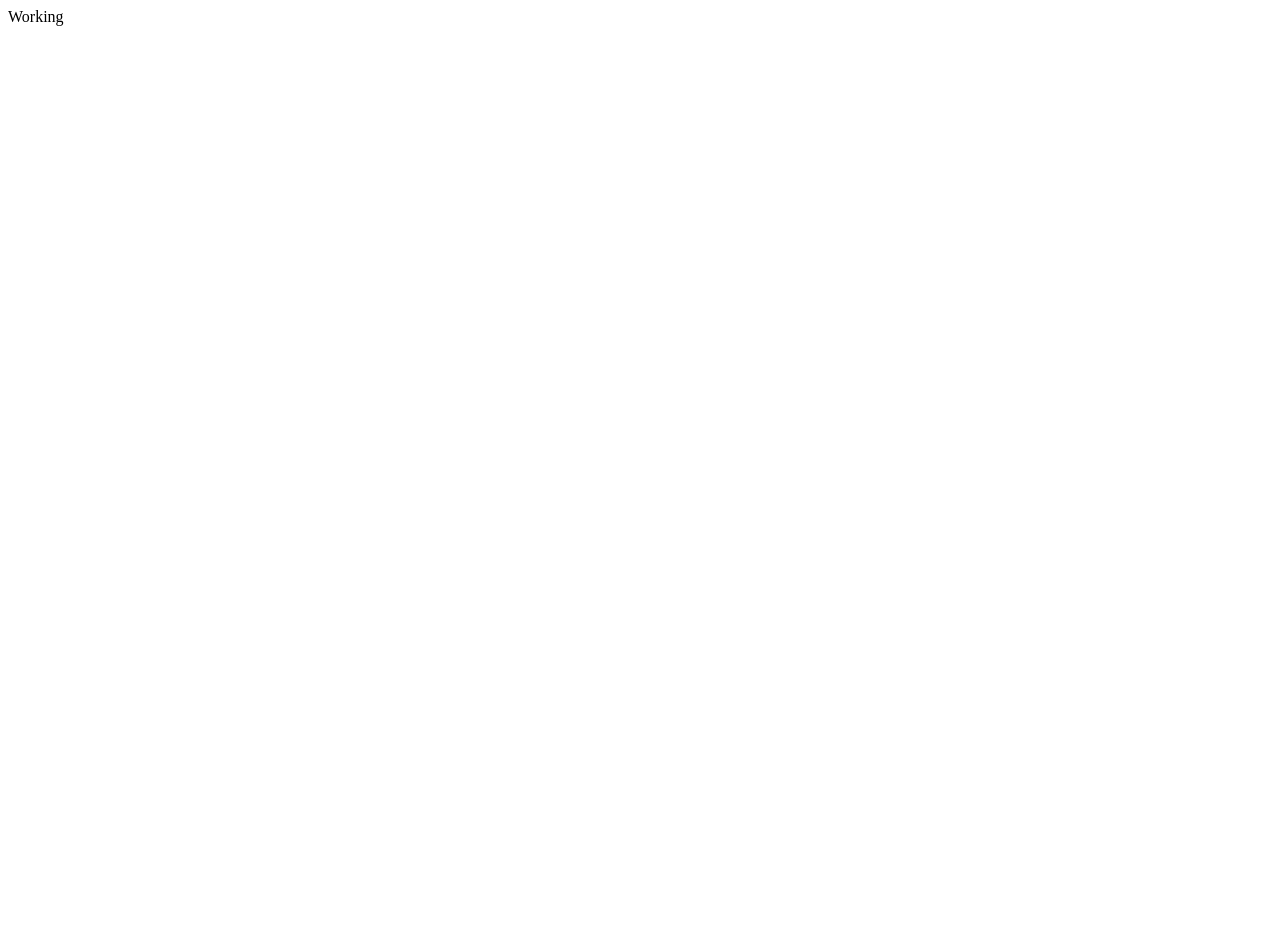
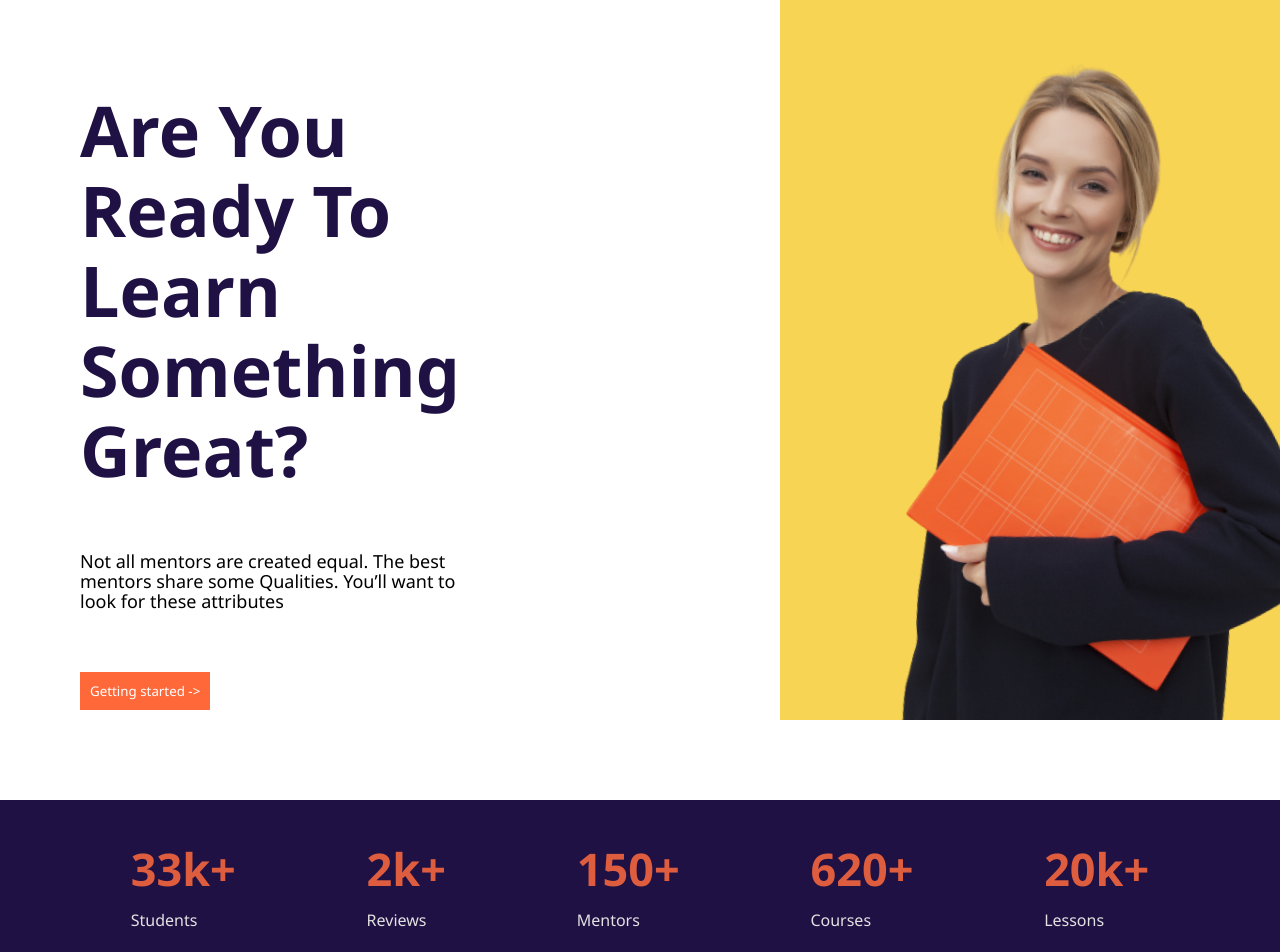
Before and after one commit to akutagawayep/kundalik, a React (Create React App) app in the folder client/: page / in a window 1280 px wide. Shown: the top 952 px of the page. Before the commit the page ends 800 px from the top, so only its background shows below. Built offline with nearby package versions, Linux system fonts and the light colour scheme.

Commit message:
main page(base)

```diff
--- a/client/src/App.jsx
+++ b/client/src/App.jsx
@@ -1,9 +1,10 @@
+import HomePage from './pages/home';
 import './styles/App.scss';
 
 function App() {
   return (
     <div className="App">
-      Working
+      <HomePage/>
     </div>
   );
 }
--- a/client/src/components/UI/btn/btn.module.scss
+++ b/client/src/components/UI/btn/btn.module.scss
@@ -0,0 +1,8 @@
+.root {
+  padding: 10px;
+
+  border: 0;
+  border-radius: 0%;
+
+  color: #fff;
+}
--- a/client/src/components/UI/btn/index.jsx
+++ b/client/src/components/UI/btn/index.jsx
@@ -1,9 +1,9 @@
 import React from 'react'
 import s from "./btn.module.scss"
 
-const Btn = () => {
+const Btn = (props) => {
   return (
-    <div>Btn</div>
+    <button className={s.root} style={props.bg}>{props.text}</button>
   )
 }
 
--- /dev/null
+++ b/client/src/pages/home/homeComponents/StartingBlock/index.jsx
@@ -0,0 +1,18 @@
+import React from "react";
+import s from "./startingBlock.module.scss";
+
+const StartingBlock = (props) => {
+  return (
+    <div className={s.root} style={props.style}>
+      <div className={s.container}>
+        <h1 className={s.title} style={props.titleStyle}>{props.title}</h1>
+        <p className={s.text}>{props.text}</p>
+    {props.btn}
+      </div>
+      <div className={s.imgContainer} style={props.contStyle}>
+      <img src={props.img} alt="none" style={props.imgStyle}/></div>
+    </div>
+  );
+};
+
+export default StartingBlock;
--- /dev/null
+++ b/client/src/pages/home/homeComponents/StartingBlock/startingBlock.module.scss
@@ -0,0 +1,38 @@
+.root {
+  width: 100%;
+  height: 100vh;
+
+  display: flex;
+  align-items:flex-start;
+  justify-content:space-between;
+  overflow-x: hidden;
+
+  .container {
+    width: 42%;
+    height: 100vh;
+
+    padding: 60px 80px ;
+
+    display: flex;
+    flex-direction: column;
+    align-items: flex-start;
+    justify-content:space-around;
+
+    .title {
+      color: #201144;
+    }
+    .text {
+      font-size: 18px;
+      line-height: 20px;
+    }
+  }
+  .imgContainer {
+    padding:0 25px;
+
+    background: #f8d455;
+
+    img {
+      height: 90vh;
+    }
+  }
+}
--- /dev/null
+++ b/client/src/pages/home/homeComponents/Statistics/index.jsx
@@ -0,0 +1,30 @@
+import React from "react";
+import s from "./statistics.module.scss";
+const Statistics = () => {
+  return (
+    <div className={s.root}>
+      <div className={s.container}>
+        <p className={s.num}>33k+</p>
+        Students
+      </div>
+      <div className={s.container}>
+        <p className={s.num}>2k+</p>
+        Reviews
+      </div>
+      <div className={s.container}>
+        <p className={s.num}>150+</p>
+        Mentors
+      </div>
+      <div className={s.container}>
+        <p className={s.num}>620+</p>
+        Courses
+      </div>
+      <div className={s.container}>
+        <p className={s.num}>20k+</p>
+        Lessons
+      </div>
+    </div>
+  );
+};
+
+export default Statistics;
--- /dev/null
+++ b/client/src/pages/home/homeComponents/Statistics/statistics.module.scss
@@ -0,0 +1,22 @@
+.root {
+  width: 100%;
+  height: 20vh;
+
+  display: flex;
+  justify-content: space-evenly;
+  align-items: center;
+
+  background: #201144;
+
+  .container {
+    color: #e2e2e2;
+
+    .num {
+      color: #ff6b3dd9;
+
+      font-weight: 600;
+      font-size: 45px;
+      line-height: 80px;
+    }
+  }
+}
--- a/client/src/pages/home/index.jsx
+++ b/client/src/pages/home/index.jsx
@@ -1,10 +1,70 @@
-import React from 'react'
-import s from "./homePage.module.scss"
+import React from "react";
+import StartingBlock from "./homeComponents/StartingBlock";
+import s from "./homePage.module.scss";
+import sumWoman from "./homeComponents/StartingBlock/img/sumWoman.png";
+import sumMen from "../home/homeComponents/StartingBlock/img/sumMen.png";
+import Statistics from "./homeComponents/Statistics";
+import Btn from "../../components/UI/btn";
 
 const HomePage = () => {
+  const style = {
+    flexDirection: "row-reverse",
+    justifyContent: "space-evenly",
+    alignItems: "center",
+  };
   return (
-    <div className={s.root}>Home</div>
-  )
-}
+    <div className={s.root}>
+      <StartingBlock
+        title="Are You Ready To Learn Something Great?"
+        text="Not all mentors are created equal. The best mentors share some Qualities. You’ll want to look for these attributes"
+        btn={<Btn bg={{background:" #ff693a"}} text="Getting started ->" />}
+        img={sumWoman}
+        contStyle={{
+          height: "90vh",
+          width: "500px",
+        }}
+        imgStyle={{ height: "90vh" }}
+        titleStyle={{
+          fontWeight: "700",
+          fontSize: "70px",
+          lineHeight: "80px",
+        }}
+      />
+      <Statistics />
+      <StartingBlock
+        title="Learn Anytime Anywhare"
+        text={
+          <p>
+            Not all mentors are created equal. The best mentors share some
+            important Qualities. You’ll want to look for these attributes in
+            anyone you’re thinking About building a mentor-mentee relationship
+            with. And if you’re looking to be a better mentor yourself, these
+            qualities are worth noting.
+            <br /> <br />
+            <br /> <br />
+            Not all mentors are created equal. The best mentors share some
+            important Qualities. You’ll want to look for these attributes in
+            anyone you’re thinking About building a mentor-mentee relationship
+            with. And if you’re looking to be a better mentor yourself,
+          </p>
+        }
+        img={sumMen}
+        style={style}
+        contStyle={{
+          height: "450px",
+          width: "450px",
+        }}
+        imgStyle={{ height: "450px" }}
+        titleStyle={
+          {
+            fontWeight: "700",
+            fontSize: "60px",
+            lineHeight: "60px",
+          }
+        }
+      />
+    </div>
+  );
+};
 
-export default HomePage
+export default HomePage;
--- a/client/src/styles/App.scss
+++ b/client/src/styles/App.scss
@@ -0,0 +1,16 @@
+* {
+  margin: 0;
+  padding: 0;
+  box-sizing: border-box;
+
+  font-family: "Segoe UI", Tahoma, Geneva, Verdana, sans-serif;
+}
+::-webkit-scrollbar {
+  width: .5em;
+  height: 8px;
+  background-color: #fff;
+}
+::-webkit-scrollbar-thumb {
+  background-color: #919191;
+  border-radius: 1em;
+}
```
Also changed, not shown: client/src/pages/home/homeComponents/Questions/index.jsx (added, +9 -0 lines), client/src/pages/home/homeComponents/Questions/questions.module.scss (added), client/src/pages/home/homeComponents/StartingBlock/img/sumMen.png (added), client/src/pages/home/homeComponents/StartingBlock/img/sumWoman.png (added).
